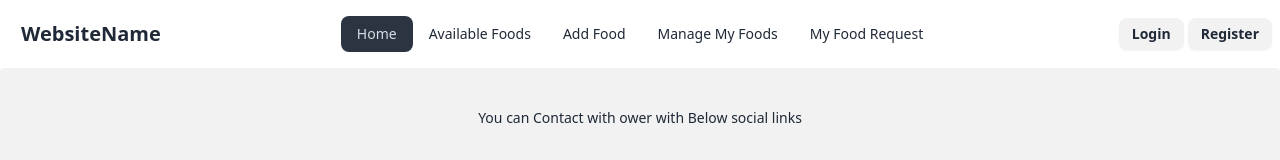
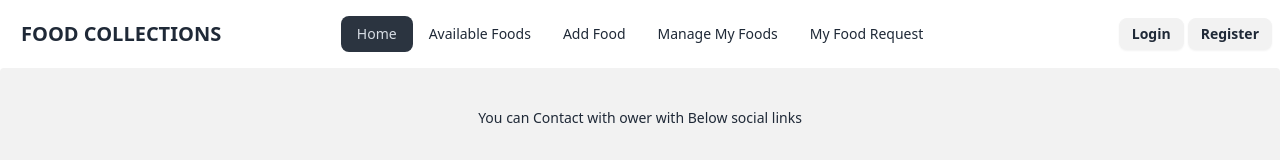
Before and after one commit to shamimranapro85/Food-Collections, a React (Vite) app: page / in a window 1280 px wide. Shown: the top 160 px of the page. Built offline with nearby package versions, Linux system fonts and the light colour scheme; no server answers.

Commit message:
add website logo and change name

```diff
--- a/src/components/pages/shared/Navbar.jsx
+++ b/src/components/pages/shared/Navbar.jsx
@@ -57,7 +57,7 @@ const Navbar = () => {
           </ul>
         </div>
         <Link to={"/"} className="btn-sm btn btn-ghost text-xl">
-          WebsiteName
+          FOOD COLLECTIONS
         </Link>
       </div>
       <div className="navbar-center hidden lg:flex">
--- a/src/components/routers/Router.jsx
+++ b/src/components/routers/Router.jsx
@@ -45,10 +45,10 @@ export const AllRouter = () => {
     dispatch(functionStore({ onLoginOutClick }));
     document.title =
       pathname == "/"
-        ? "Home | WebSite Name"
+        ? "Home | FoodOrder"
         : currentPath.charAt(0).toUpperCase() +
           currentPath.slice(1).toLowerCase() +
-          " | WebSite Name";
+          " | FoodOrder";
     return () => {};
   }, [pathname]);
   // ====================dynamic rout title
```
Also changed, not shown: 1 other file (tests, documents, lock files or other folders).
